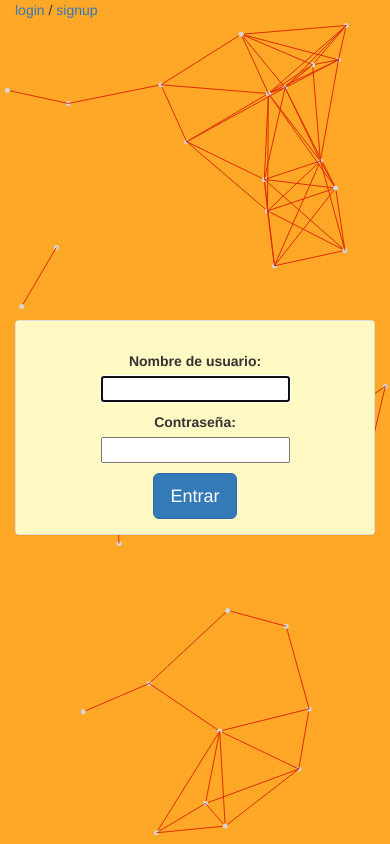
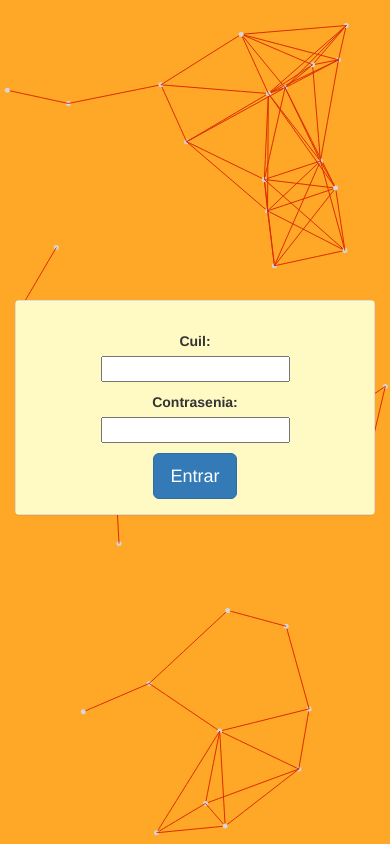
Before and after one commit to Anele13/Desarrollo-Web, a Django app: page /login/ in a window 390 px wide. Run offline with Django 3.2, Linux system fonts and the light colour scheme; parts of the project's set-up code (start-up, migrations or seed data) failed here and were passed over; some libraries are stand-ins or nearby versions.

Commit message:
cambio en login, -signup

```diff
--- a/desarrollo/desarrollo/urls.py
+++ b/desarrollo/desarrollo/urls.py
@@ -20,11 +20,11 @@ from django.contrib.auth import views as auth_views
 from django.views.generic.base import TemplateView
 from persona import views as pviews
 
+
 urlpatterns = [
     url(r'^$', pviews.home, name='home'),
-	url(r'^login/$', auth_views.login, {'template_name': 'registration/login.html'}, name='login'),
+    url(r'^login/$', pviews.login_usuario, name='login'),
     url(r'^logout/$',pviews.salir, name='logout'),
-    url(r'^nuevo-usuario/$', pviews.nuevo_usuario, name='nuevo-usuario'),
     url(r'^admin/', admin.site.urls),
     url(r'^agente/$', pviews.mostrar_agente, name= 'mostrar_agente'),
     url(r'^administrador/$', pviews.mostrar_administrador, name= 'mostrar_administrador')
--- a/desarrollo/persona/forms.py
+++ b/desarrollo/persona/forms.py
@@ -1,10 +1,11 @@
 from django import forms
 from persona.models import *
 from django.contrib.auth.forms import UserCreationForm
-from django.contrib.auth.models import User
 from django.forms import ValidationError
+from django.contrib.auth import authenticate
 
 class FormularioUsuario(forms.Form):
+
     cuil = forms.CharField()
     contrasenia = forms.CharField(widget=forms.PasswordInput)
 
@@ -22,6 +23,4 @@ class FormularioUsuario(forms.Form):
         cuil= self.cleaned_data['cuil']
         if not Persona.objects.filter(documento=cuil).exists():
             raise ValidationError("el cuil ingresado no pertenece a una persona")
-        if Persona.objects.get(documento=cuil).usuario:
-            raise ValidationError("El cuil ingresado ya le pertenece a alguien")
         return cuil
--- a/desarrollo/persona/models.py
+++ b/desarrollo/persona/models.py
@@ -37,6 +37,8 @@ class Persona(models.Model):
     tipo_doc = models.CharField(max_length=10, choices=Tipo)
     usuario = models.OneToOneField(Usuario, blank=True, null=True, on_delete=models.CASCADE)
 
+    def __str__(self):
+        return "%s - %s" % (self.documento, self.usuario)
 
 class Direccion(models.Model):
     provincia = models.IntegerField()
--- a/desarrollo/persona/views.py
+++ b/desarrollo/persona/views.py
@@ -13,21 +13,22 @@ def home(request):
     return render(request, 'persona/agente.html')
 
 def salir(request):
-    logout(request);
-    return render(request, 'registration/login.html')
+    logout(request)
+    return redirect('login')
 
-def nuevo_usuario(request):
+def login_usuario(request):
+
     if request.method == 'POST':
         form = FormularioUsuario(request.POST)
         if form.is_valid():
             username = form.cleaned_data.get('cuil')
-            contrasenia = form.cleaned_data.get('contrasenia')
-            usuario= form.obtener_o_crear(username, contrasenia)
+            contraseña = form.cleaned_data.get('contraseña')
+            usuario= form.obtener_o_crear(username, contraseña)
             login(request, usuario)
             return redirect('mostrar_agente')
     else:
         form = FormularioUsuario()
-    return render(request, 'registration/signup.html', {'form': form})
+    return render(request, 'registration/login.html', {'form': form})
 
 
 def mostrar_agente(request):
--- a/desarrollo/templates/base/base.html
+++ b/desarrollo/templates/base/base.html
@@ -14,18 +14,6 @@
         {% include 'base/particles.html' %}
     {% endblock %}
 
-    <div class="container">
-        <div class="row">
-            <div class="col-md-6 col-md-offset-9">
-                  {% if user.is_authenticated %}
-                    <a href="{% url 'logout' %}">logout</a>
-                  {% else %}
-                    <a href="{% url 'login' %}">login</a> / <a href="{% url 'nuevo-usuario' %}">signup</a>
-                  {% endif %}
-            </div>
-        </div>
-    </div>
-
     <body style="background-color:#ffa726">
       {% block contenido %}
       {% endblock %}
--- a/desarrollo/templates/registration/login.html
+++ b/desarrollo/templates/registration/login.html
@@ -1,7 +1,6 @@
 {% extends 'base/base.html' %}
 
 {% block contenido %}
-
 <div style="margin-top: 300px;">
 <div class="container">
   <div class="row">
@@ -9,9 +8,6 @@
         <div align="center">
         <div class="panel panel-default">
           <div class="panel-body" style="background-color:#fff9c4;">
-            {% if form.errors %}
-              <p style="color: red">Your username and password didn't match. Please try again.</p>
-            {% endif %}
             <form method="post">
               {% csrf_token %}
               <input type="hidden" name="next" value="{{ next }}" />
@@ -36,6 +32,4 @@
 </div>
 </div>
 </div>
-
-
-{% endblock %}
+  {% endblock %}
```
Also changed, not shown: desarrollo/templates/registration/signup.html (deleted, +0 -35 lines), desarrollo/persona/migrations/0001_initial.py (deleted), desarrollo/persona/migrations/0002_auto_20170823_1103.py (deleted), desarrollo/persona/migrations/0003_auto_20170824_1350.py (deleted), desarrollo/persona/migrations/0004_auto_20170825_0808.py (deleted), desarrollo/persona/migrations/0005_auto_20170826_0833.py (deleted), desarrollo/persona/migrations/0006_auto_20170828_0810.py (deleted), desarrollo/persona/migrations/__init__.py (deleted).
